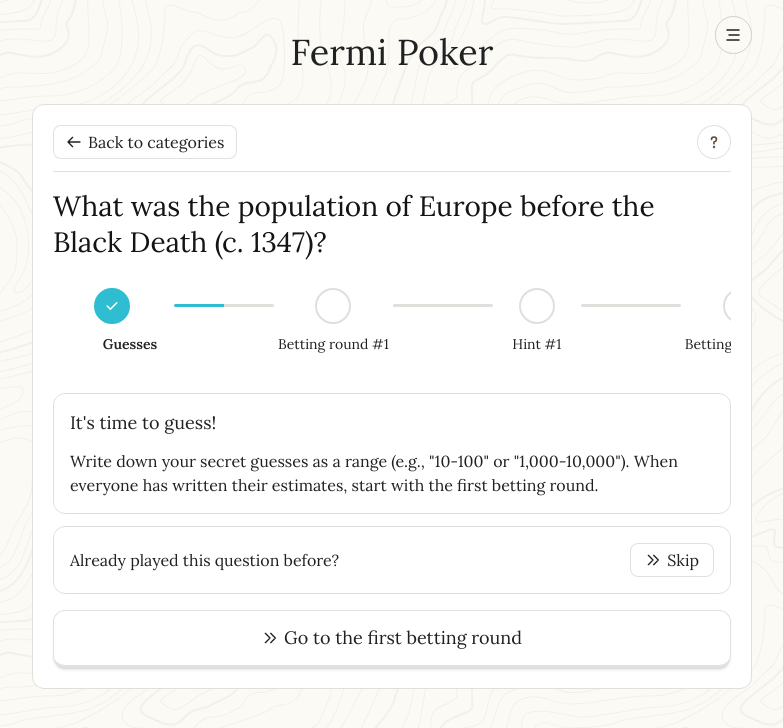
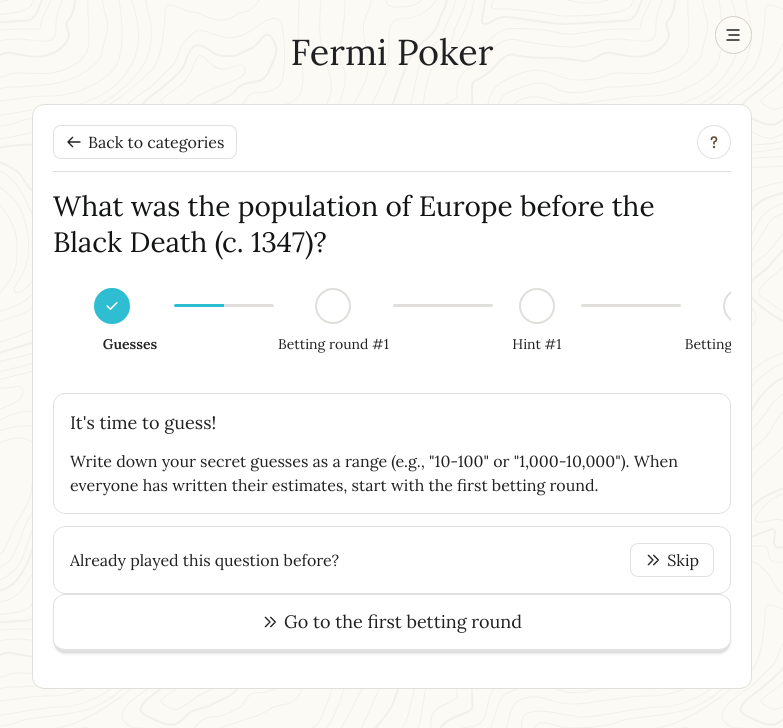
Before and after one commit to danielfetz/fermi-poker-questions, a React (Create React App) app: page /play in a window 1280 px wide. Shown: the top 728 px of the page, without its empty margins (248-1031 px from the left). Built offline with nearby package versions, Linux system fonts and the light colour scheme.

Commit message:
Make skip button sticky on desktop when outside viewport
Use position: sticky on desktop so button sticks to bottom when
content would push it out of view, while remaining in normal flow
when fully visible.

```diff
--- a/src/styles.css
+++ b/src/styles.css
@@ -1900,6 +1900,8 @@ header.pt-28 {
   border-bottom-width: 3px;
   max-width: 678px;
   margin: 1rem auto 0 auto;
+  position: sticky;
+  bottom: 1rem;
 }
 
 /* Mobile: fixed positioning at bottom */
```
